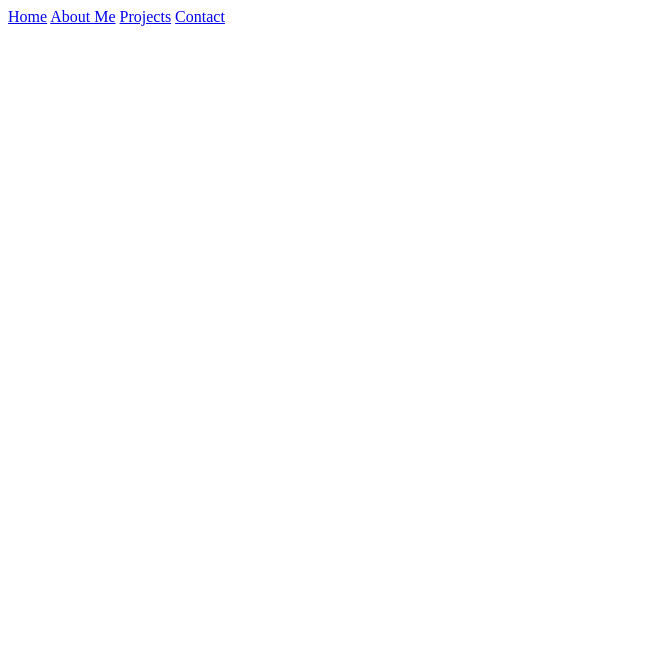
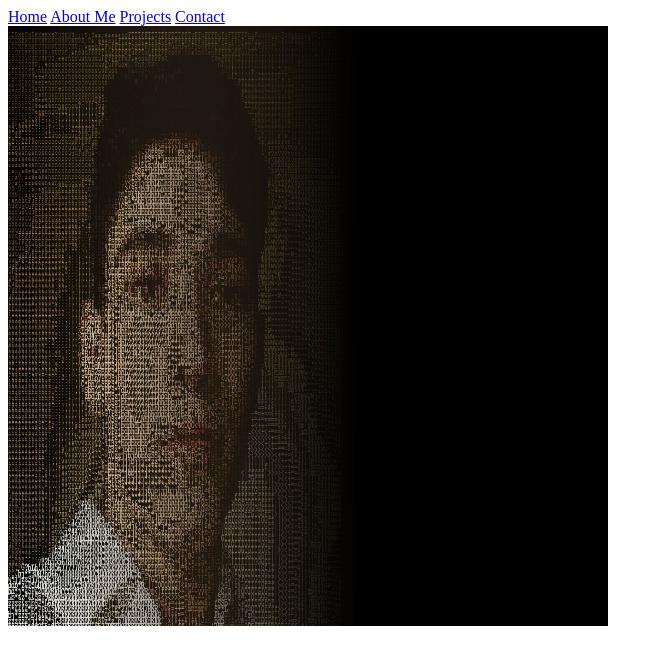
Before and after one commit to rich-f-p/my-portfolio, a plain HTML site: page index.html in a window 1280 px wide. Shown: the whole page, without its empty margins (0-663 px from the left). Drawn offline with Linux system fonts and the light colour scheme.

Commit message:
add self portrait file

```diff
--- a/index.html
+++ b/index.html
@@ -17,7 +17,7 @@
         </header>
         <main>
             <section>
-
+                <img src="./assets/images/Untitled design (1).jpg" alt="self-portrait" height="600px" width="600px">
             </section>
         </main>
     </body>
```
Also changed, not shown: assets/images/Untitled design (1).jpg (added).
